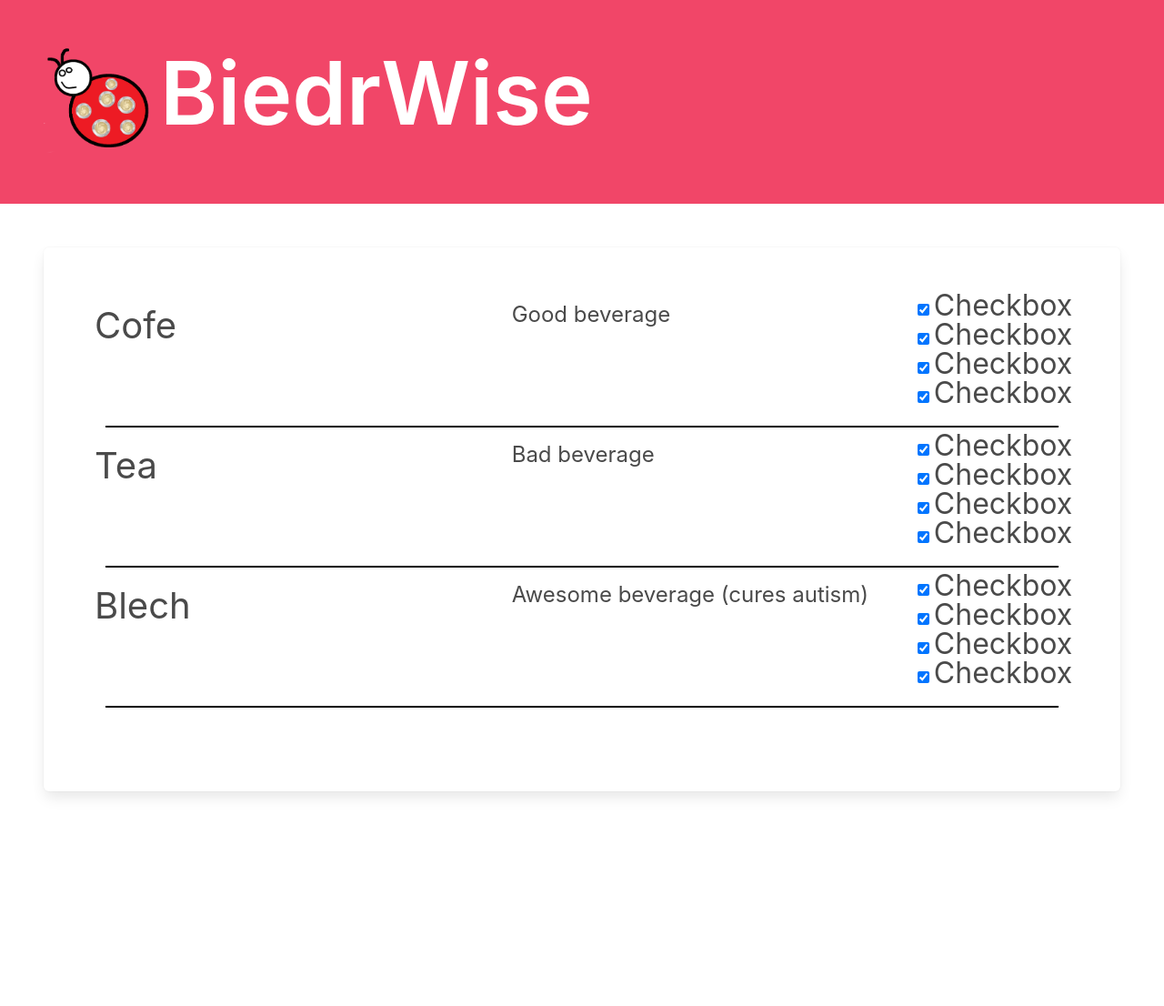
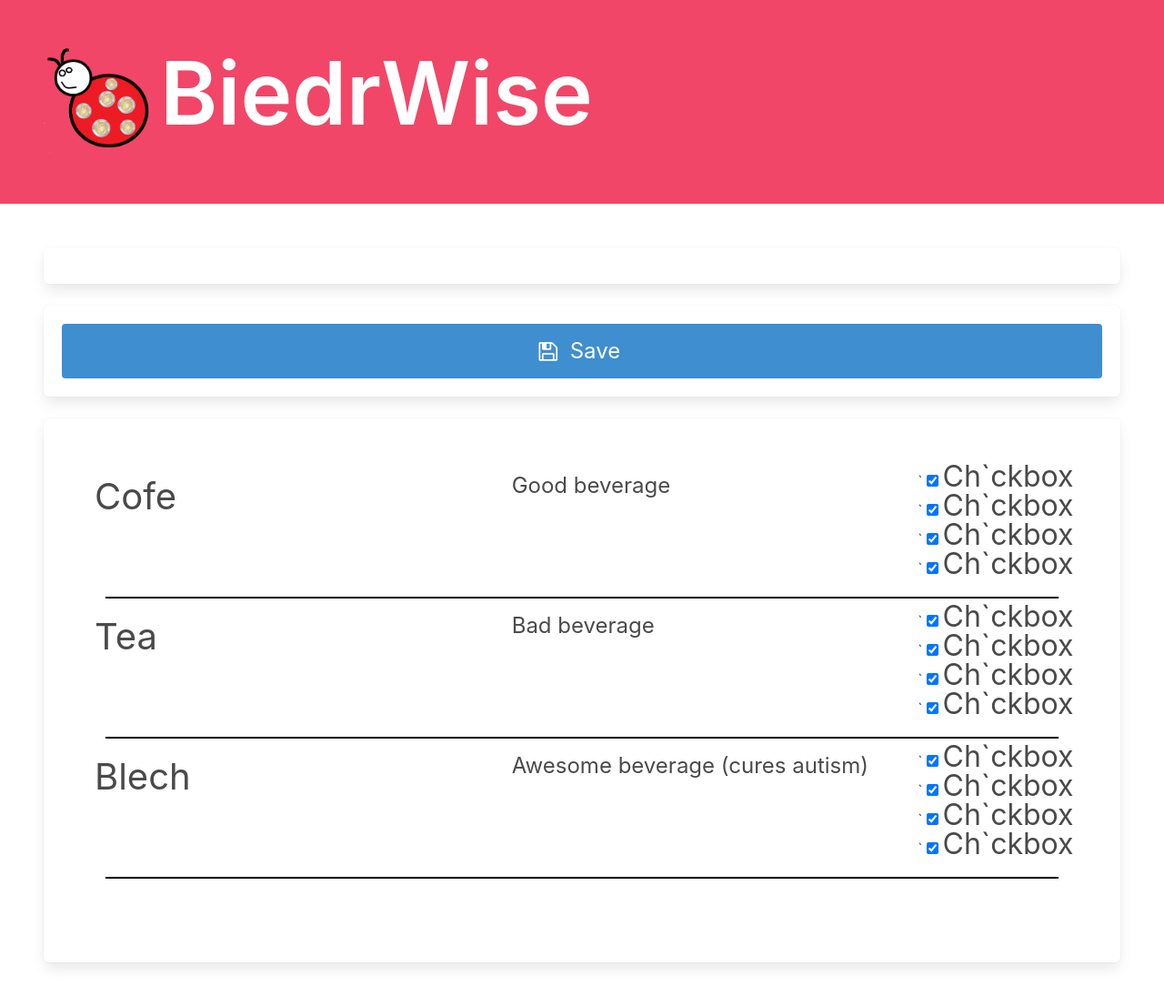
Before and after one commit to Pikne-Programy/biedrwise, a Flask app: page / in a window 1280 px wide. Shown: the whole page at 91% size. Before the commit the page ends 876 px from the top, so only its background shows below. Run offline with Flask 3, Linux system fonts and the light colour scheme.

Commit message:
Add submit button and form

```diff
--- a/biedrwise/app.py
+++ b/biedrwise/app.py
@@ -34,14 +34,19 @@ def get_new_upload_filename():
     return datetime.today().isoformat().replace(":", "_")
 
 
-@app.route("/")
+@app.route("/", methods=['GET', 'POST'])
 def home():
-    data_list = [
-        {"name": "Cofe", "description": "Good beverage"},
-        {"name": "Tea", "description": "Bad beverage"},
-        {"name": "Blech", "description": "Awesome beverage (cures autism)"},
-    ]
-    return render_template("home.html", dataList=data_list)
+    if request.method == "POST":
+        print(request.form, file=stderr)
+        print('.', file=stderr)
+        return redirect(url_for('home'))
+    else:
+        data_list = [
+            {"name": "Cofe", "description": "Good beverage", "cb": [f'cb_0_{j}' for j in range(4)]},
+            {"name": "Tea", "description": "Bad beverage","cb": [f'cb_1_{j}' for j in range(4)]},
+            {"name": "Blech", "description": "Awesome beverage (cures autism)", "cb": [f'cb_2_{j}' for j in range(4)]},
+        ]
+        return render_template("home.html", dataList=data_list)
 
 
 @app.route("/recipe/<rec_id>")
--- a/biedrwise/templates/home.html
+++ b/biedrwise/templates/home.html
@@ -2,6 +2,21 @@
 
 {% block content %}
 <section class="section">
+  <div class="box">
+  <!-- todo -->
+  </div>
+
+  <form id="upload_form" action="" method="post">
+    <div class="box">
+  <div class="control is-expanded">
+      <button type="submit" class="button is-large is-fullwidth is-info">
+  <span class="icon is-medium">
+    <i class="fa fa-save"></i>
+  </span>
+          <span>Save</span>
+      </button>
+  </div>
+</div>
   <div class="box">
     <section class="section">
       {% for data in dataList %}
@@ -14,15 +29,15 @@
             <div class="is-size-4">{{ data.description }}</div>
           </div>
           <div class="tile is-ancestor is-vertical is-2">
-            {% for _ in range(4) %}
+            {% for j in range(4) %}
             <div class="tile">
               <div class="is-pulled-up">
                 <div class="buttons is-right">
                   <div class="field">
-                    <label class="checkbox">
-                      <input type="checkbox" value="false" checked>
+                    <label class="checkbox">`
+                      <input type="checkbox" checked name="{{ data.cb[j] }}">
                       <span class="check"></span>
-                      <span class="is-size-3">Checkbox</span>
+                      <span class="is-size-3">Ch`ckbox</span>
                     </label>
                   </div>
                 </div>
@@ -36,5 +51,6 @@
       <hr style="background-color: black;">
       {% endfor %}
   </div>
+</form>
 </section>
 {% endblock content %}
```
